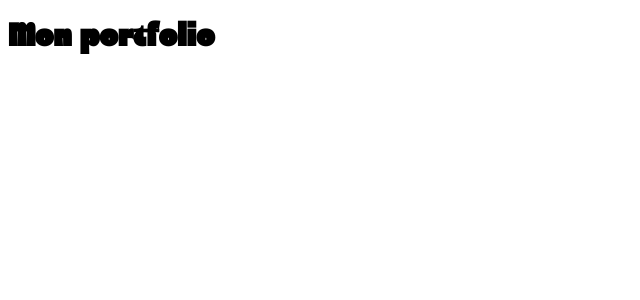
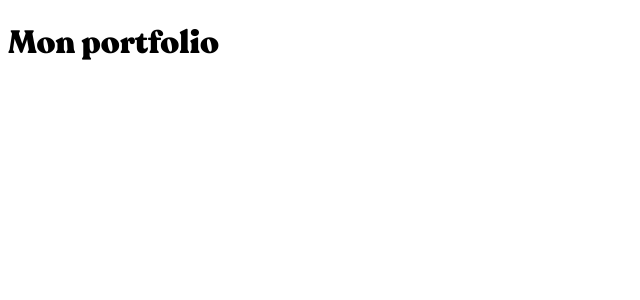
Before and after one commit to Lxvia/portfolio, a React (Create React App) app: page / in a window 1280 px wide. Shown: the top 300 px of the page, without its empty margins (0-640 px from the left). Built offline with nearby package versions, Linux system fonts and the light colour scheme.

Commit message:
change font title

```diff
--- a/src/styles/_settings.scss
+++ b/src/styles/_settings.scss
@@ -1,9 +1,9 @@
 @font-face {
-    font-family: "Vinky";
-    src: url(../assets/fonts/Vinky.ttf);
+    font-family: "Recoleta Alt Black";
+    src: url(../assets/fonts/RecoletaAlt-Black.ttf);
 }
 
-$title-font: "Vinky";
+$title-font: "Recoleta Alt Black";
 
 h1 {
     font-family: $title-font;
```
Also changed, not shown: src/assets/fonts/RecoletaAlt-Black.ttf (added), src/assets/fonts/Vinky.ttf (deleted).
